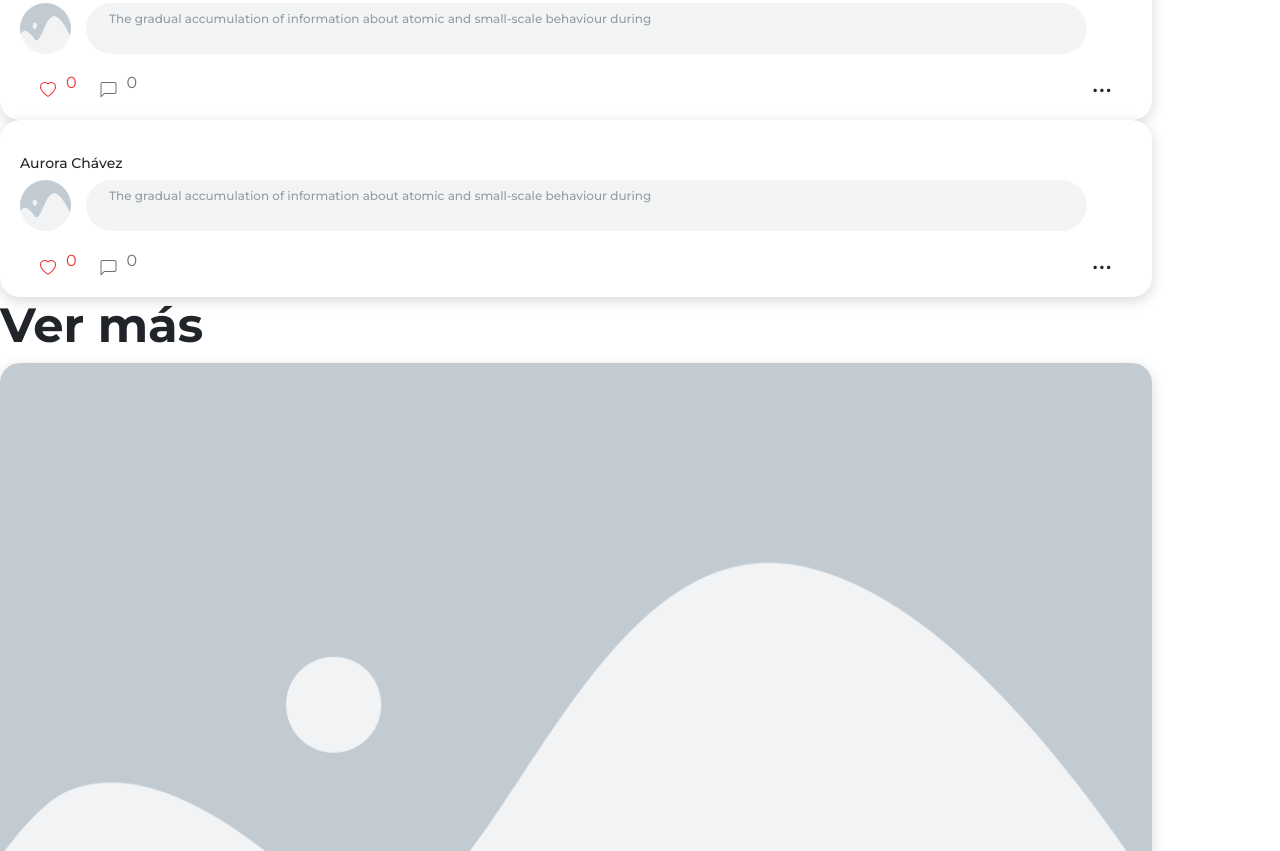
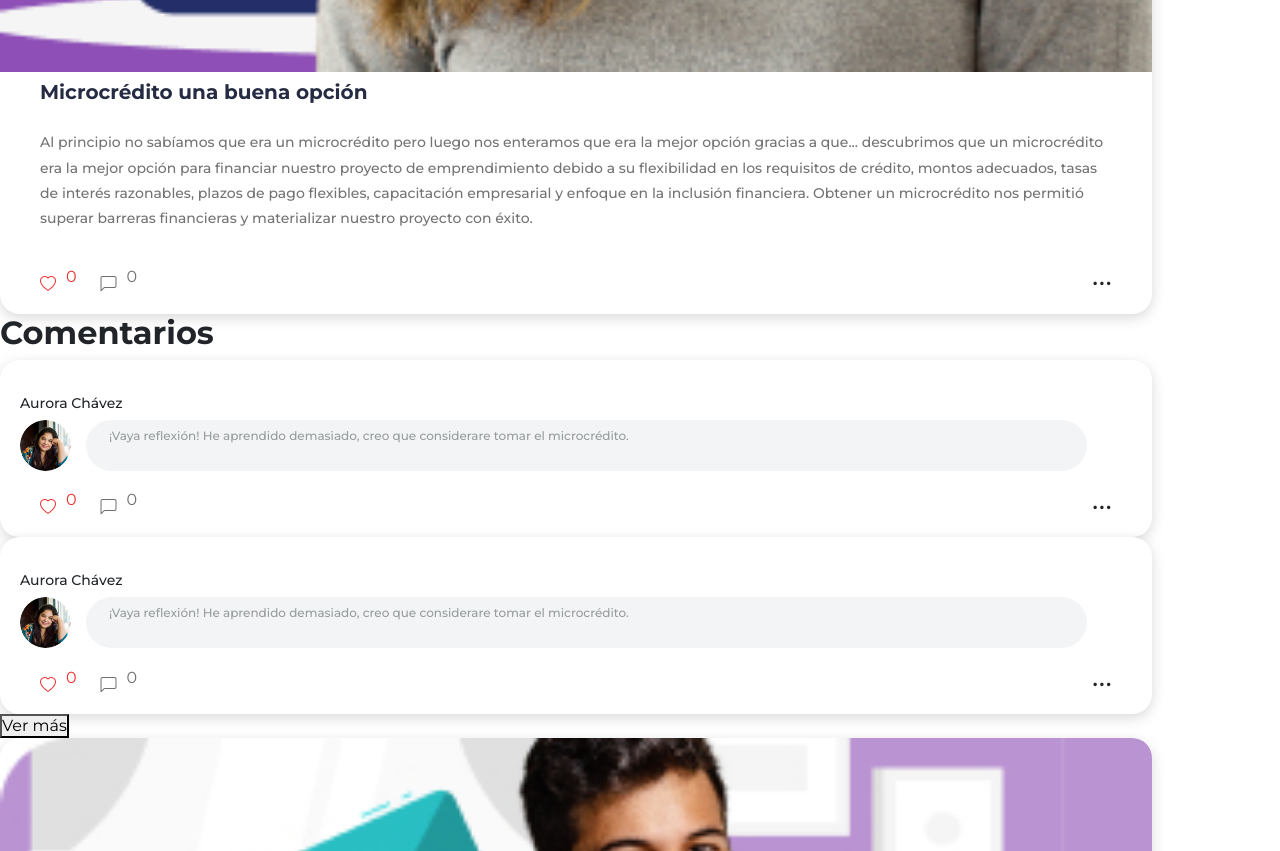
Before and after one commit to Andreita7128/Somos-W, a plain HTML site: page ComunidadW/publicacionvista.html in a window 1280 px wide. Shown: the part 1349-2200 px from the top of the page. Drawn offline with nearby package versions, Linux system fonts and the light colour scheme.

Commit message:
Imágenes y carpeta img para historias

```diff
--- a/ComunidadW/publicacionvista.html
+++ b/ComunidadW/publicacionvista.html
@@ -45,7 +45,7 @@
         </nav>
     </div>
 
-    <card-blogdetalle name=" Aurora Chávez " userprofile="/public/Components/Cards/Card-article/placeholder.png" boton="medium active" recurso="/public/Components/Cards/Card-article/placeholder.png" titulo="Microcrédito una buena opción"
+    <card-blogdetalle name=" Aurora Chávez " userprofile="/ComunidadW/img/avatar.png" boton="medium active" recurso="/ComunidadW/img/Frame539.png" titulo="Microcrédito una buena opción"
     contenido="Al principio no sabíamos que era un microcrédito pero luego nos enteramos que era la mejor opción gracias a que... descubrimos que un microcrédito era
     la mejor opción para financiar nuestro proyecto de emprendimiento debido a su flexibilidad en los requisitos de crédito, montos adecuados, tasas de interés razonables,
     plazos de pago flexibles, capacitación empresarial y enfoque en la inclusión financiera. Obtener un microcrédito nos permitió superar barreras financieras y materializar
@@ -53,15 +53,15 @@
 
     <h3>Comentarios</h3>
 
-    <card-comentario name=" Aurora Chávez " recurso="/public/Components/Cards/Card-article/placeholder.png" titulo="Breve título"
-    contenido="The gradual accumulation of information about atomic and small-scale behaviour during"></card-comentario>
+    <card-comentario name=" Aurora Chávez " recurso="/ComunidadW/img/Commentpic.png" titulo="Breve título"
+    contenido="¡Vaya reflexión! He aprendido demasiado, creo que considerare tomar el microcrédito."></card-comentario>
 
-    <card-comentario name=" Aurora Chávez " recurso="/public/Components/Cards/Card-article/placeholder.png" titulo="Breve título"
-    contenido="The gradual accumulation of information about atomic and small-scale behaviour during"></card-comentario>
+    <card-comentario name=" Aurora Chávez " recurso="/ComunidadW/img/Commentpic.png" titulo="Breve título"
+    contenido="¡Vaya reflexión! He aprendido demasiado, creo que considerare tomar el microcrédito."></card-comentario>
 
-    <h2>Ver más</h2>
+    <button boton="medium active">Ver más</button>
 
-    <card-imagen boton="medium active" recurso="/public/Components/Cards/Card-article/placeholder.png" titulo="Breve título"
+    <card-imagen boton="medium active" recurso="/ComunidadW/img/Frame535.jpg" titulo="Breve título"
     contenido="The gradual accumulation of information about atomic and small-scale behaviour during">
     </card-imagen>
 
```
Also changed, not shown: ComunidadW/img/Commentpic.png (added), ComunidadW/img/Frame535.jpg (added), ComunidadW/img/Frame539.png (added), ComunidadW/img/avatar.png (added).
